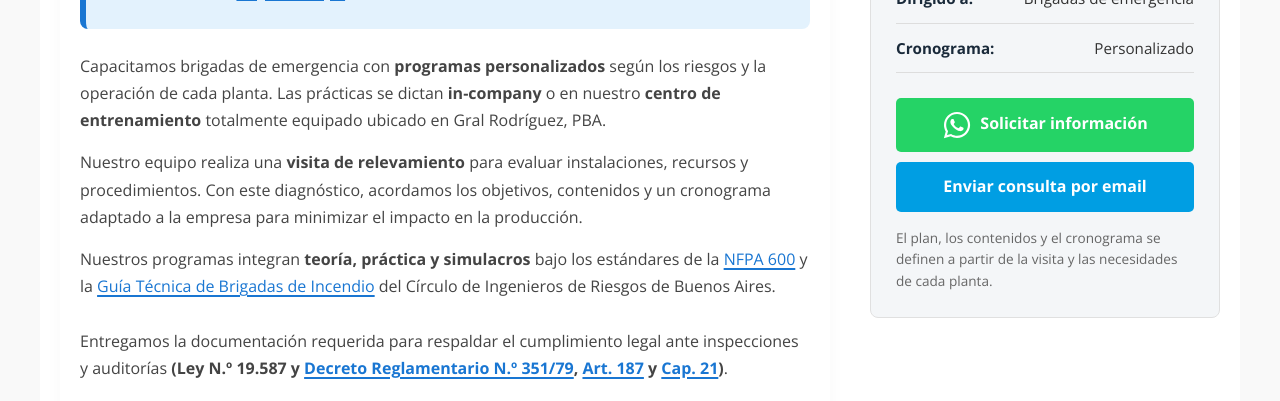
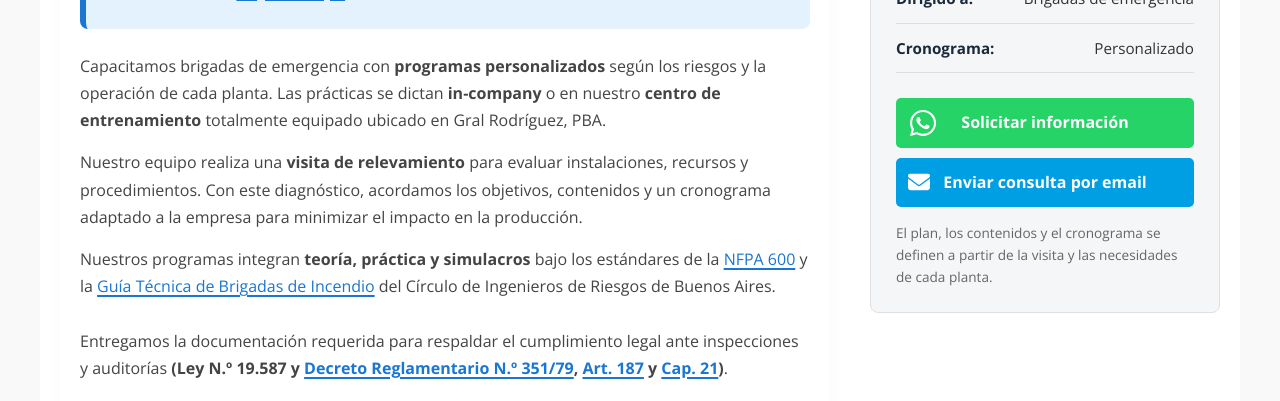
Before and after one commit to martov1/EDSI-nuevo-sitio, a Jekyll site: the page built from empresas/formacion-integral-brigadas.html, in a window 1280 px wide and 1400 px high, scrolled down 411 px. Shown: the part 160-561 px from the top of the window. Built offline with Jekyll 4.4.1, drawn with Linux system fonts in a browser that asks for light colours.

Commit message:
mejras de botones

```diff
--- a/empresas/formacion-integral-brigadas.css
+++ b/empresas/formacion-integral-brigadas.css
@@ -187,6 +187,23 @@
 .inscription-box { margin-top: 25px; text-align: center; }
 .btn-payment { background: #009ee3; color: white; padding: 12px; border-radius: 5px; display: block; margin-top: 10px; font-weight: bold; text-decoration: none; transition: opacity 0.3s; }
 .btn-whatsapp { background: #25d366; color: white; padding: 12px; border-radius: 5px; display: block; font-weight: bold; text-decoration: none; }
+.inscription-box .btn-whatsapp,
+.inscription-box .btn-payment {
+    position: relative;
+    display: flex;
+    align-items: center;
+    justify-content: center;
+    text-align: center;
+}
+
+.inscription-box .btn-whatsapp img,
+.inscription-box .btn-payment img {
+    position: absolute;
+    top: 50%;
+    left: 12px;
+    margin-right: 0;
+    transform: translateY(-50%);
+}
 
 .eval-box,
 .audience-notice { background: #e3f2fd; padding: 25px; border-radius: 8px; border-left: 6px solid #1976d2; }
--- a/empresas/formacion-integral-brigadas.html
+++ b/empresas/formacion-integral-brigadas.html
@@ -252,7 +252,13 @@ redirect_from:
           <a
             href="mailto:{{ site.email }}?subject={{ site.email_subject_empresa | uri_escape }}"
             class="btn-payment"
-            >Enviar consulta por email</a
+            ><img
+              src="/assets/email-icon.svg"
+              alt=""
+              width="22"
+              height="22"
+              style="vertical-align: middle; margin-right: 8px"
+            />Enviar consulta por email</a
           >
         </div>
 
```
